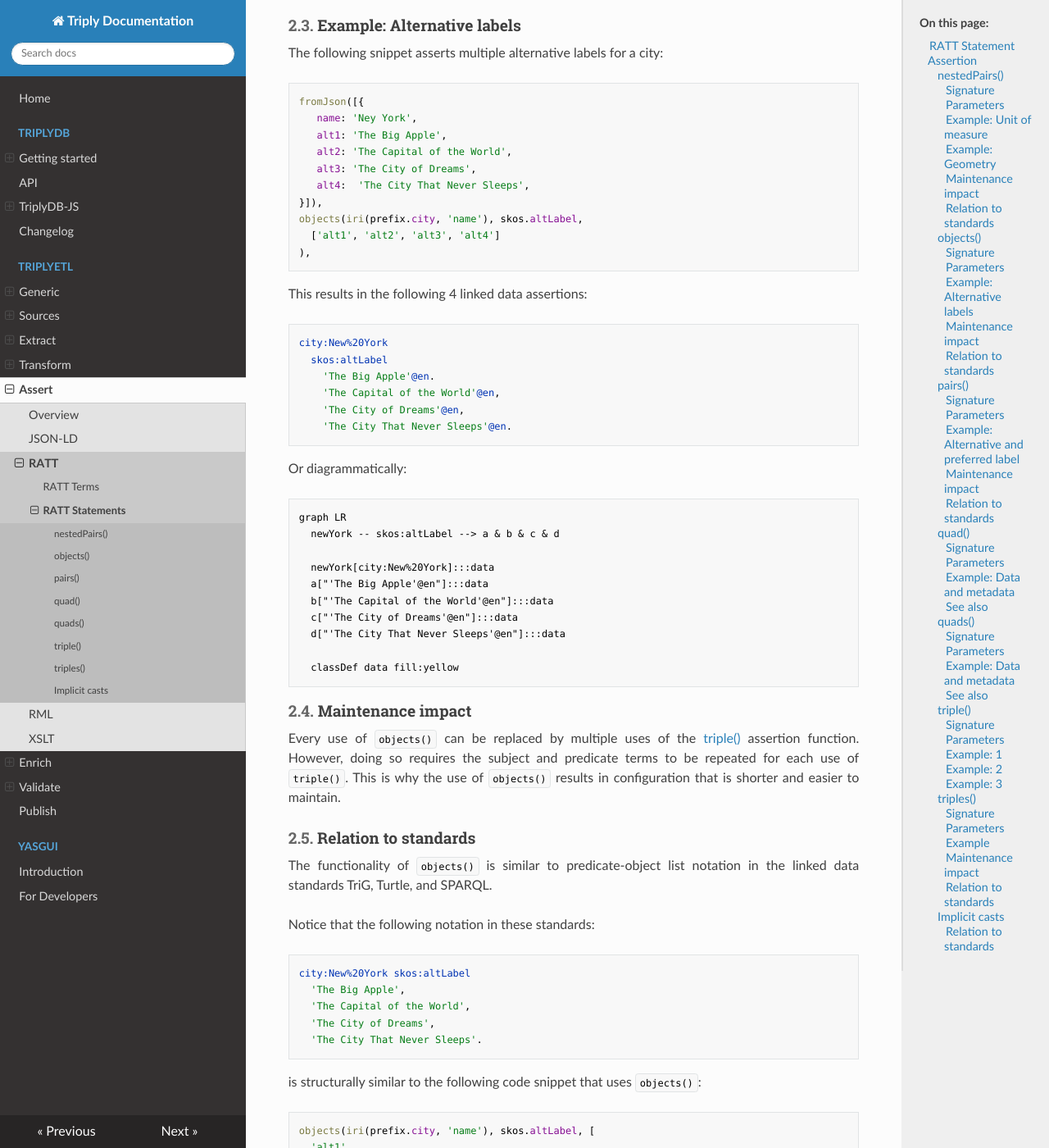
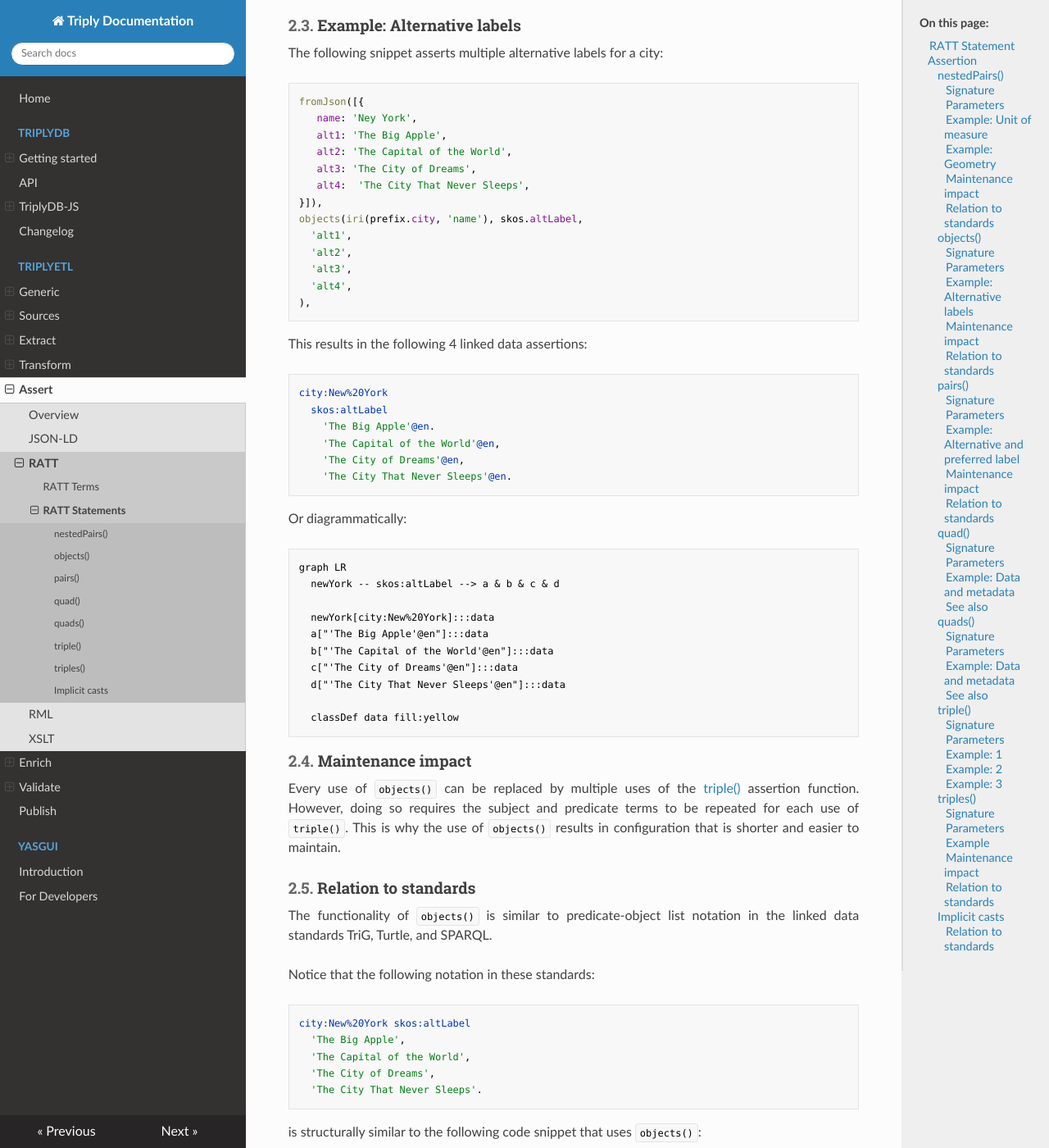
Before and after one commit to TriplyDB/Documentation, an MkDocs documentation site: the page built from docs/triply-etl/assert/ratt/statements.md, in a window 1280 px wide and 1400 px high, scrolled down 3918 px. Shown: the whole window at 82% size. Built offline with MkDocs 1.6.1, drawn with Linux system fonts in a browser that asks for light colours.

````diff
--- a/docs/triply-etl/assert/ratt/statements.md
+++ b/docs/triply-etl/assert/ratt/statements.md
@@ -201,7 +201,10 @@ fromJson([{
    alt4:  'The City That Never Sleeps',
 }]),
 objects(iri(prefix.city, 'name'), skos.altLabel,
-  ['alt1', 'alt2', 'alt3', 'alt4']
+  'alt1',
+  'alt2',
+  'alt3',
+  'alt4',
 ),
 ```
 
@@ -254,12 +257,12 @@ city:New%20York skos:altLabel
 is structurally similar to the following code snippet that uses `objects()`:
 
 ```ts
-objects(iri(prefix.city, 'name'), skos.altLabel, [
+objects(iri(prefix.city, 'name'), skos.altLabel,
   'alt1',
   'alt2',
   'alt3',
   'alt4',
-]),
+),
 ```
 
 
````
